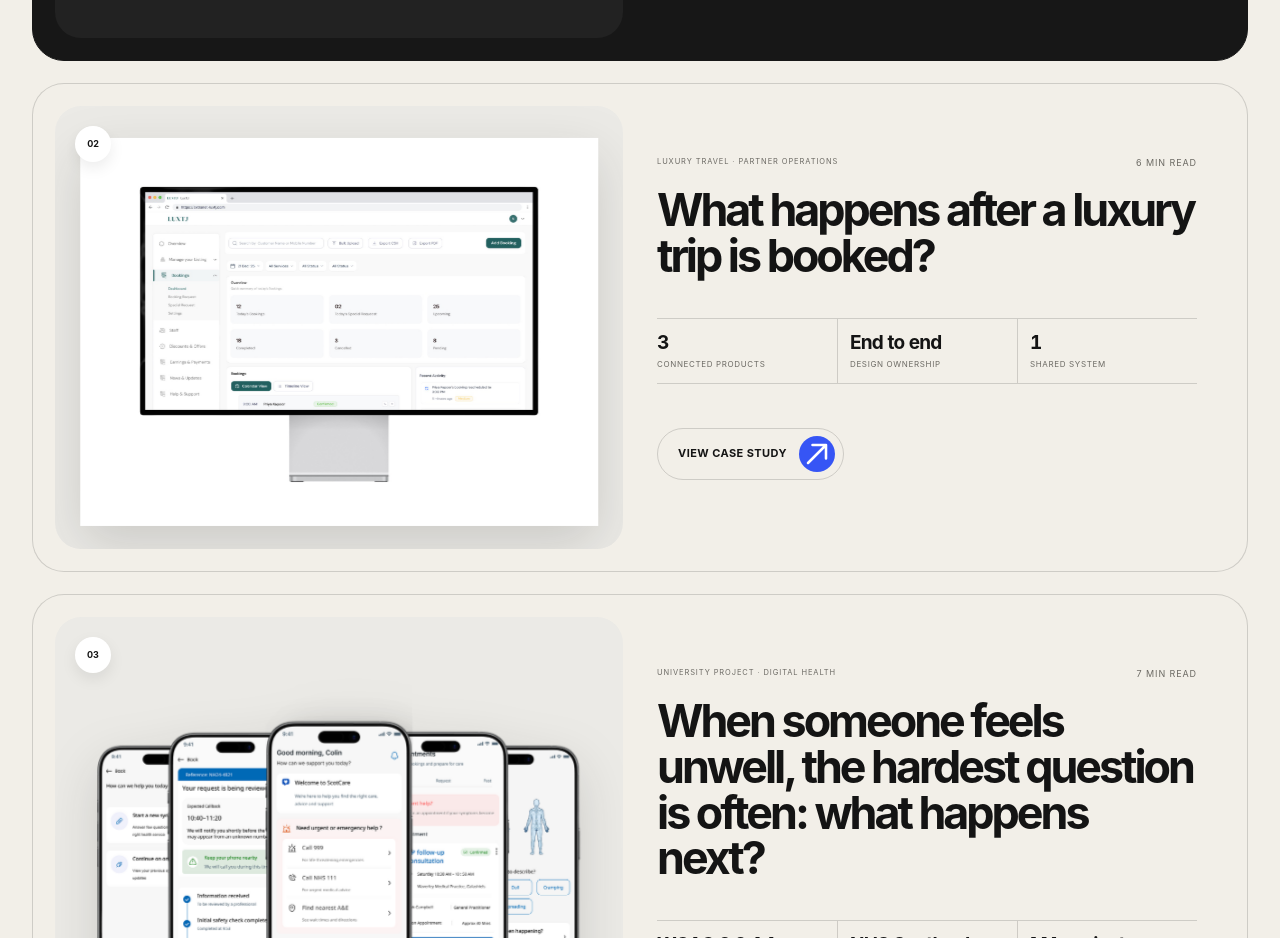
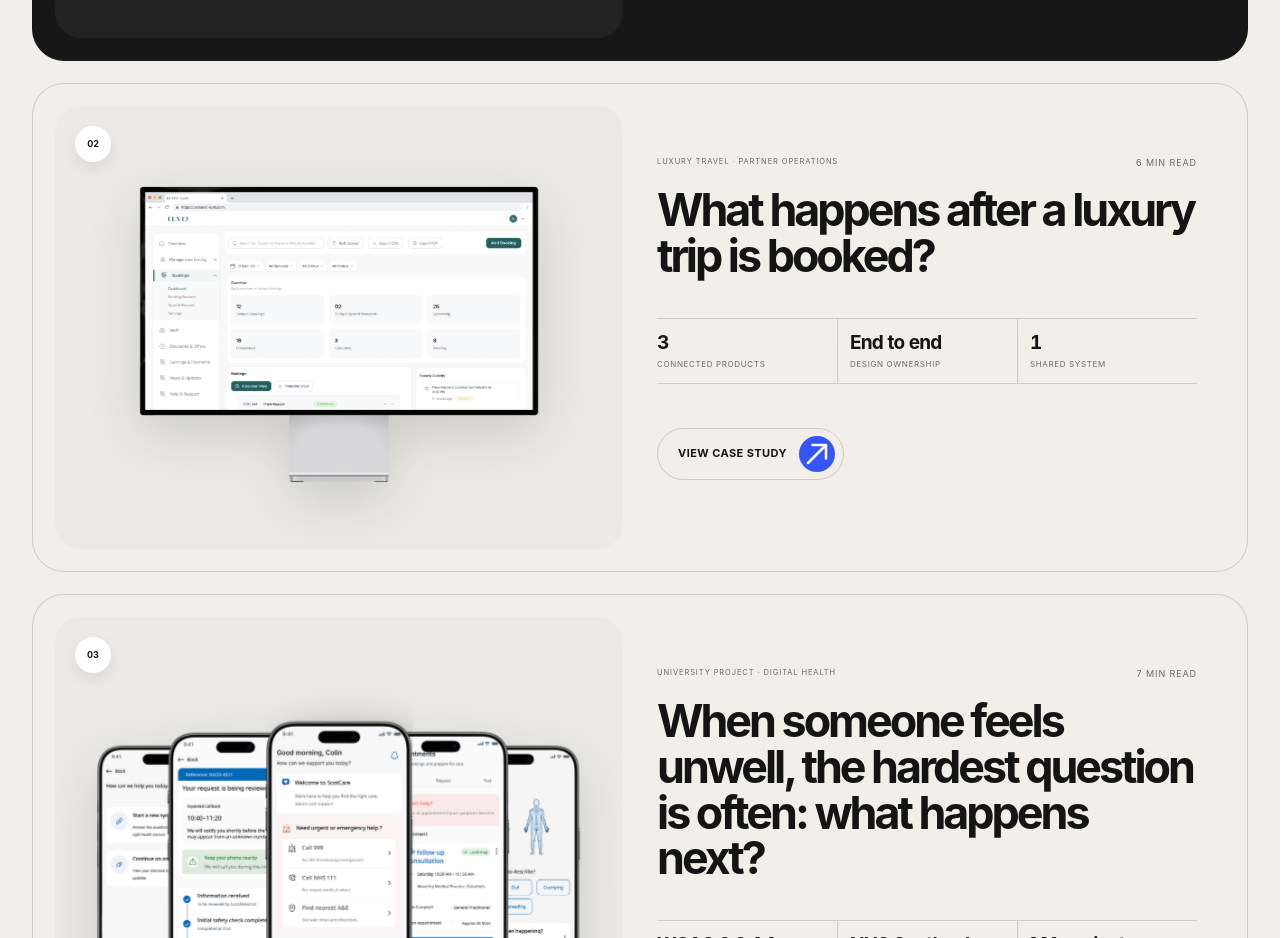
Before and after one commit to Akshayux/akshay-portfolio, a Next.js app: page / in a window 1280 px wide. Shown: the part 2420-3358 px from the top of the page. Built offline with nearby package versions, Linux system fonts and the light colour scheme.

Commit message:
Use transparent Extranet artwork

```diff
--- a/app/data.ts
+++ b/app/data.ts
@@ -49,7 +49,7 @@ export const featuredProjects = [
     description: 'What happens after a luxury trip is booked?',
     outcome: 'See how five scattered partner operations became one connected workspace.',
     signal: 'Five operational areas · One connected workspace',
-    image: '/optimized/luxtj-extranet-booking-dashboard.jpg',
+    image: '/figma/luxtj-extranet-booking-dashboard.png',
     href: '/work/luxtj-extranet',
     tags: ['UX design', 'Enterprise', 'Design system'],
   },
```
